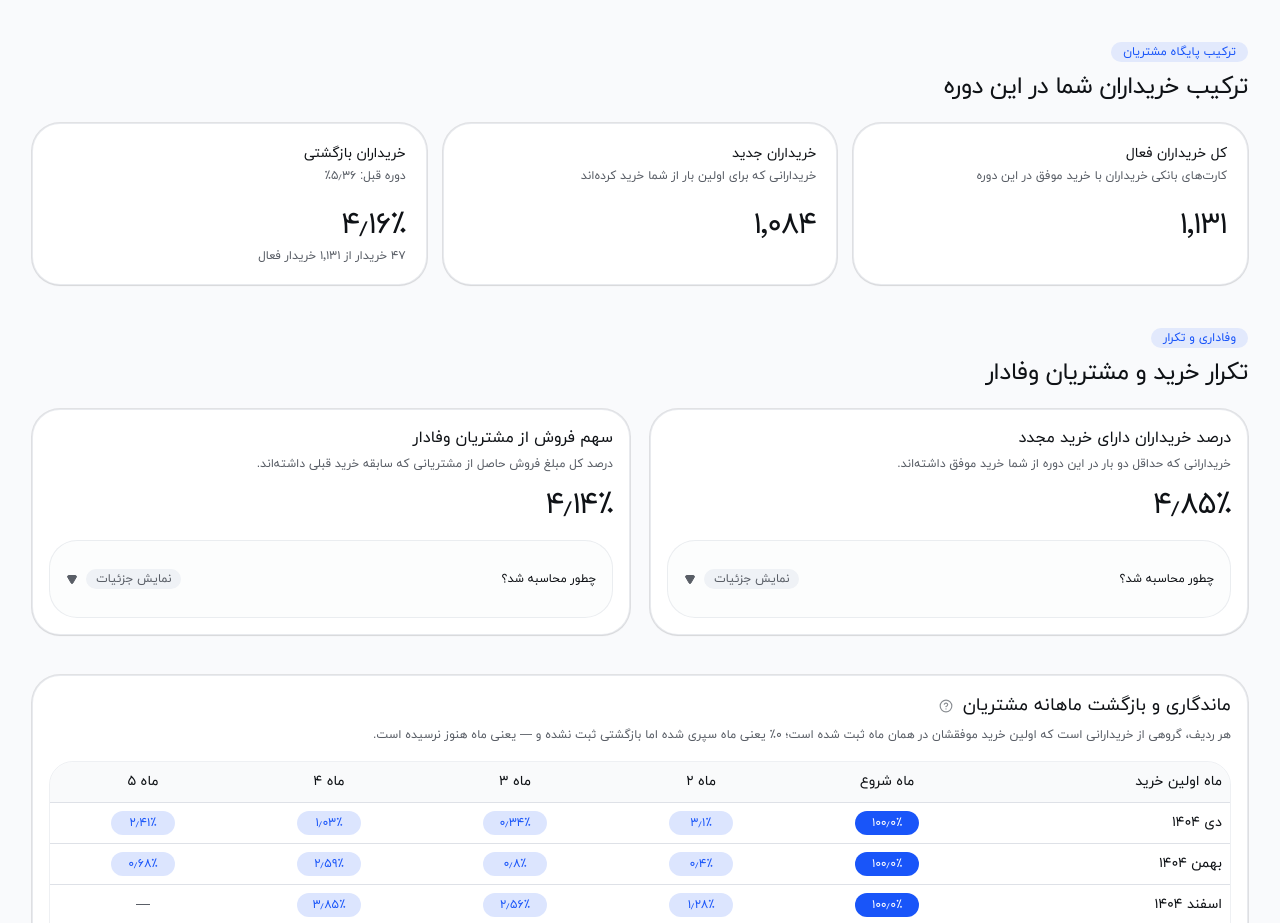
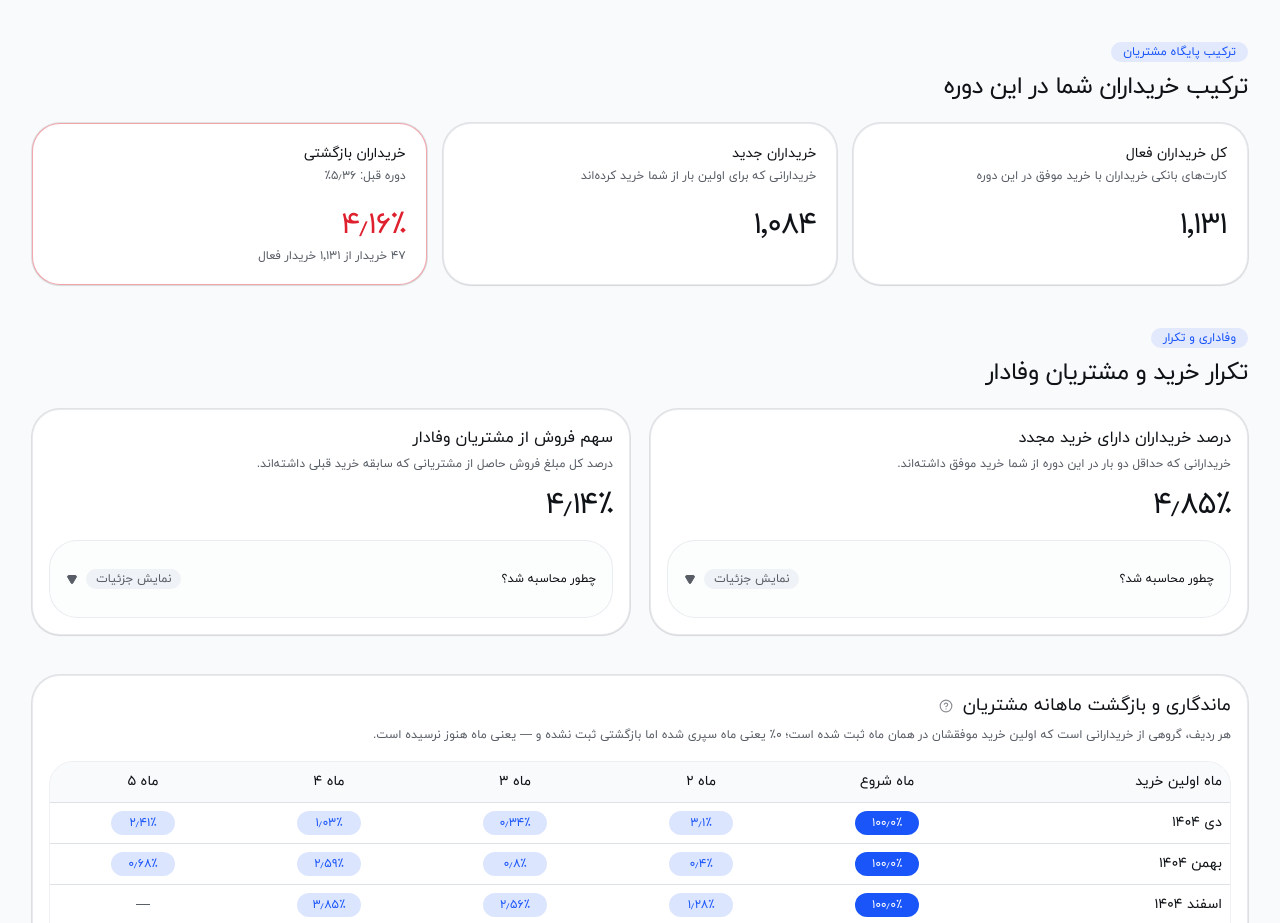
Before and after one commit to Pezhm4n/challenge-1-zarinpal, a Next.js app: page /customers in a window 1280 px wide. Shown: the part 960-1883 px from the top of the page. Built offline with nearby package versions, Linux system fonts and the light colour scheme.

Commit message:
feat(ux): period-baseline green/red on returning-buyer card and destructive tint for zero-retention cohort cells

```diff
--- a/src/features/customer-growth/customer-growth-page.tsx
+++ b/src/features/customer-growth/customer-growth-page.tsx
@@ -74,6 +74,9 @@ function statusVariant(status: InsightSummary["status"]) {
 }
 
 function cohortTone(value: number) {
+  if (value === 0) {
+    return "bg-destructive/10 text-destructive font-semibold"
+  }
   if (value >= 60) {
     return "bg-primary text-primary-foreground font-bold"
   }
@@ -197,7 +200,12 @@ function CohortSection({
                       <dt className="text-xs text-muted-foreground">
                         {periodLabel(period)}
                       </dt>
-                      <dd className="mt-1 font-bold tabular-nums text-foreground">
+                      <dd
+                        className={cn(
+                          "mt-1 font-bold tabular-nums text-foreground",
+                          cell?.retentionPct === 0 && "text-destructive",
+                        )}
+                      >
                         {cell ? `${faPercent.format(cell.retentionPct)}٪` : "—"}
                       </dd>
                     </div>
@@ -254,6 +262,12 @@ export function CustomerGrowthPage({
     "customer.revenue_concentration.v1",
   )
   const qualityNote = returningEvidence?.dataQuality[0]
+  const hasReturningBaseline =
+    payload.returningSharePct !== null && comparisonShare != null
+  const returningImproved =
+    hasReturningBaseline && (payload.returningSharePct as number) > (comparisonShare as number)
+  const returningDropped =
+    hasReturningBaseline && (payload.returningSharePct as number) < (comparisonShare as number)
 
   return (
     <div className="grid gap-8 lg:gap-10">
@@ -376,7 +390,15 @@ export function CustomerGrowthPage({
               </p>
             </CardContent>
           </Card>
-          <Card size="sm" className="rounded-2xl border border-border/70 bg-card p-5 shadow-xs">
+          <Card
+            size="sm"
+            className={cn(
+              "rounded-2xl border bg-card p-5 shadow-xs transition-colors",
+              returningImproved && "border-success/40",
+              returningDropped && "border-destructive/40",
+              !hasReturningBaseline && "border-border/70",
+            )}
+          >
             <CardHeader className="p-0 gap-1">
               <CardTitle className="text-base font-bold text-foreground">
                 <h3>خریداران بازگشتی</h3>
@@ -388,7 +410,13 @@ export function CustomerGrowthPage({
               </CardDescription>
             </CardHeader>
             <CardContent className="p-0 mt-3">
-              <p className="text-3xl font-extrabold tabular-nums tracking-tight text-foreground">
+              <p
+                className={cn(
+                  "text-3xl font-extrabold tabular-nums tracking-tight text-foreground",
+                  returningImproved && "text-success-foreground",
+                  returningDropped && "text-destructive",
+                )}
+              >
                 {payload.returningSharePct === null
                   ? "—"
                   : `${faPercent.format(payload.returningSharePct)}٪`}
```
